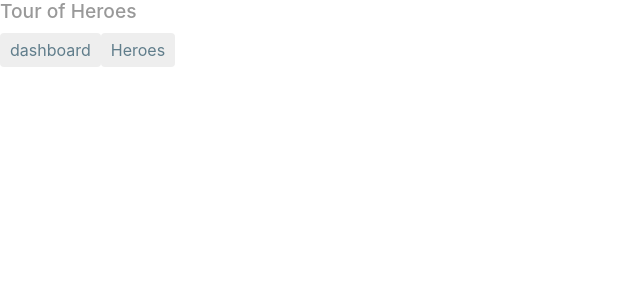
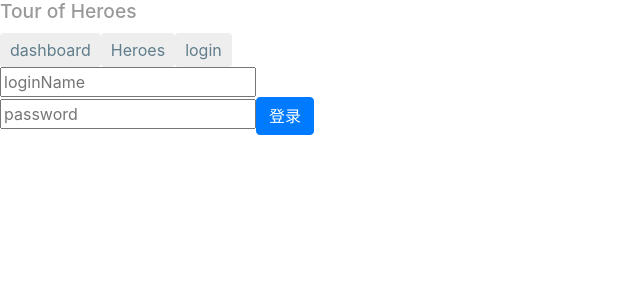
Before and after one commit to ChinaOpenSourceFramework/my-app, an Angular app: page /login in a window 1280 px wide. Before the commit this address led to /. Shown: the top 300 px of the page, without its empty margins (0-640 px from the left). Built offline with nearby package versions, Linux system fonts and the light colour scheme.

Commit message:
登录后台

```diff
--- a/src/app/app-routing.module.ts
+++ b/src/app/app-routing.module.ts
@@ -4,12 +4,14 @@ import { RouterModule,Routes}   from '@angular/router';
 import { HeroesComponent } from './heroes/heroes.component';
 import { DashboardComponent } from './dashboard/dashboard.component';
 import { HerodetailComponent } from './herodetail/herodetail.component';
+import { LoginComponent } from './login/login.component';
 
 const routes: Routes = [
   { path: '', redirectTo: '/dashboard', pathMatch: 'full' },
   { path: 'dashboard',  component: DashboardComponent },
   { path: 'detail/:id', component: HerodetailComponent },
-  { path: 'heroes',     component: HeroesComponent }
+  { path: 'heroes',     component: HeroesComponent },
+  { path: 'login',      component: LoginComponent}
 ];
 
 @NgModule({
--- a/src/app/app.component.html
+++ b/src/app/app.component.html
@@ -1,5 +1,7 @@
 <h1>{{title}}</h1>
 <nav>
-	<a routerLink="/dashboard">dashboard</a> <a routerLink="/heroes">Heroes</a>
+	<a routerLink="/dashboard">dashboard</a>
+	<a routerLink="/heroes">Heroes</a>
+	<a routerLink="/login">login</a>
 </nav>
 <router-outlet></router-outlet>
--- a/src/app/app.module.ts
+++ b/src/app/app.module.ts
@@ -11,13 +11,15 @@ import { AppRoutingModule }     from './app-routing.module';
 import { HeroesComponent } from './heroes/heroes.component';
 import { DashboardComponent } from './dashboard/dashboard.component';
 import { HerodetailComponent } from './herodetail/herodetail.component';
+import { LoginComponent } from './login/login.component';
 
 @NgModule({
   declarations: [
     AppComponent ,
     HeroesComponent,
     DashboardComponent,
-    HerodetailComponent
+    HerodetailComponent,
+    LoginComponent
   ],
   imports: [
     BrowserModule,
--- /dev/null
+++ b/src/app/login/login.component.html
@@ -0,0 +1,5 @@
+<div>
+	<input [(ngModel)]="loginName" placeholder="loginName" /><br>
+	<input [(ngModel)]="password" placeholder="password" />
+	<button class="btn btn-primary" (click)="login()">登录</button>
+</div>
--- /dev/null
+++ b/src/app/login/login.component.ts
@@ -0,0 +1,25 @@
+import { Component, OnInit } from '@angular/core';
+import { LoginService } from './login.service';
+
+import { Observable }     from 'rxjs/Observable';
+
+@Component({
+  selector: 'app-login',
+  templateUrl: './login.component.html',
+  styleUrls: ['./login.component.css'],
+  providers: [LoginService]
+
+})
+export class LoginComponent implements OnInit {
+
+    loginName :String;
+    password :String;
+  constructor(private loginService : LoginService) { }
+
+  ngOnInit() {
+
+  }
+    login(){
+    this.loginService.login(this.loginName , this.password).then();
+    }
+}
--- /dev/null
+++ b/src/app/login/login.service.ts
@@ -0,0 +1,28 @@
+import { Injectable } from '@angular/core';
+import { Headers, Http } from '@angular/http';
+
+import 'rxjs/add/operator/toPromise';
+
+@Injectable()
+export class LoginService {
+
+    private heroesUrl = 'http://120.55.171.108:38080/system/login/signIn';  // URL to web api
+
+    private headers = new Headers({'Content-Type': 'application/json'});
+
+    constructor(private http: Http) { }
+
+    login(loginName :String,password :String): Promise<String> {
+        return this.http
+            .post(this.heroesUrl, JSON.stringify({ loginName : loginName,password : password }), {headers: this.headers})
+            .toPromise()
+            .then(res => res.json().message as String)
+            .catch(this.handleError);
+    }
+
+
+    private handleError(error: any): Promise<any> {
+        console.error('An error occurred', error); // for demo purposes only
+        return Promise.reject(error.message || error);
+    }
+}
```
Also changed, not shown: src/app/login/login.component.css (added), 2 other files (tests, documents, lock files or other folders).
